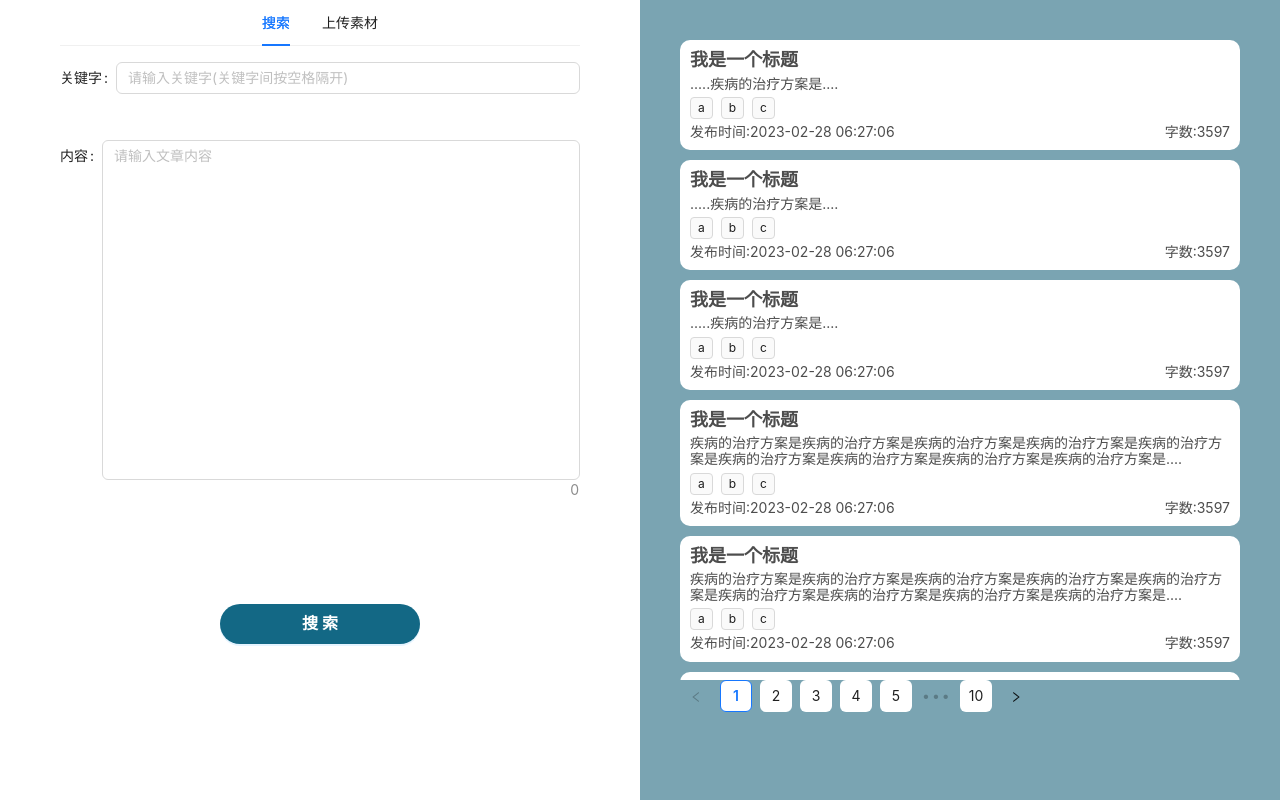
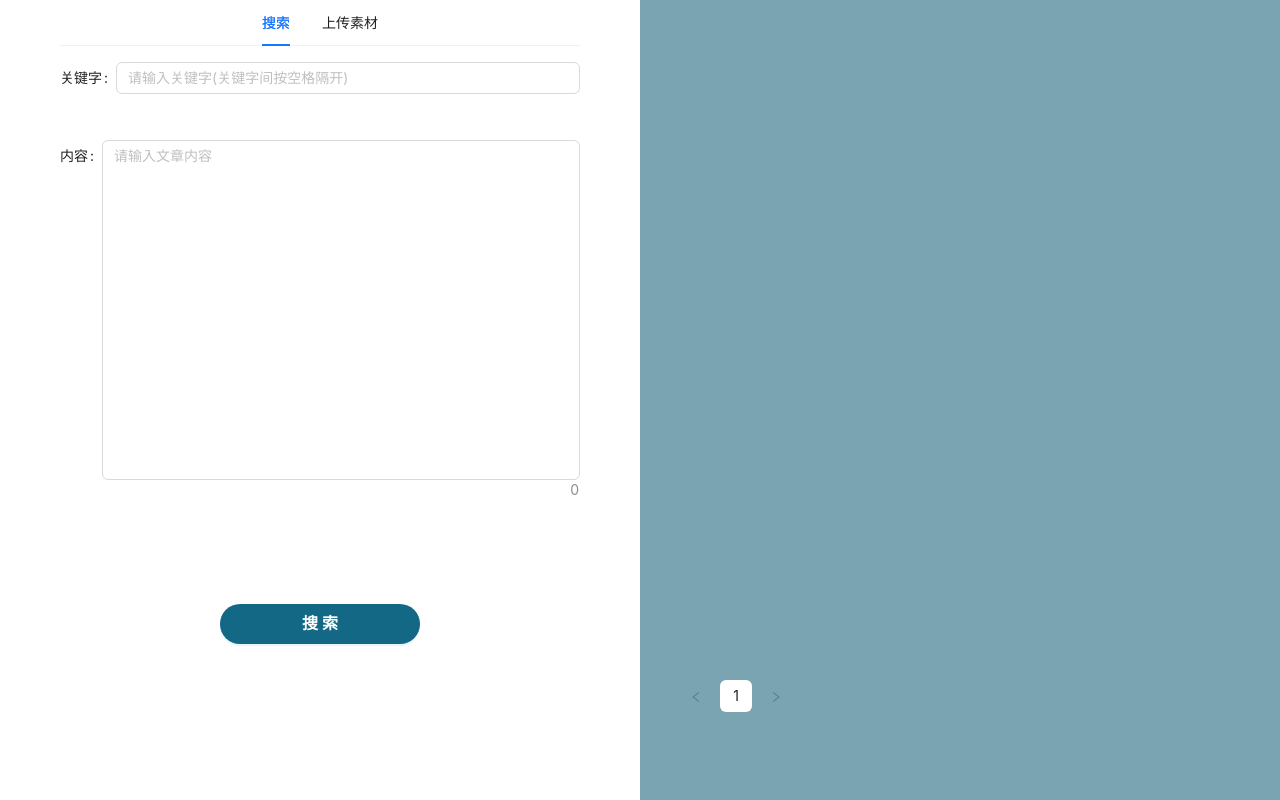
Before and after one commit to Mum1111/deduplication_html, a React (Create React App) app: page / in a window 1280 px wide. Built offline with nearby package versions, Linux system fonts and the light colour scheme.

Commit message:
feat: 列表和搜索接口接入

```diff
--- a/src/App.js
+++ b/src/App.js
@@ -11,22 +11,11 @@ const colStyleProps = {
   style: { background: "#7aa4b2", height: "100vh", overflow: "auto" },
 };
 
-const tabsItems = [
-  {
-    key: "1",
-    label: `搜索`,
-    children: <FormCom />,
-  },
-  {
-    key: "2",
-    label: `上传素材`,
-    children: <UploadCom />,
-  },
-];
-
 function App() {
   const [open, setOpen] = useState(false);
   const [article, setArticle] = useState({});
+  const [articleList, setArticleList] = useState({});
+
   const loadArticleDetail = async (articleId) => {
     try {
       const res = await loadArticleById(articleId);
@@ -44,6 +33,23 @@ function App() {
   const changeOpen = (open) => {
     setOpen(open);
   };
+
+  const onArticlePageList = (pages) => {
+    setArticleList(pages);
+  };
+
+  const tabsItems = [
+    {
+      key: "1",
+      label: `搜索`,
+      children: <FormCom onArticlePageList={onArticlePageList} />,
+    },
+    {
+      key: "2",
+      label: `上传素材`,
+      children: <UploadCom />,
+    },
+  ];
   return (
     <div className="App">
       <Row>
@@ -59,7 +65,10 @@ function App() {
           <Tabs defaultActiveKey="1" centered items={tabsItems} />
         </Col>
         <Col span={12} {...colStyleProps}>
-          <ArticlePage chooseDetail={chooseArticleDetail} />
+          <ArticlePage
+            chooseDetail={chooseArticleDetail}
+            articleList={articleList}
+          />
         </Col>
       </Row>
       <ArticleDetail article={article} open={open} changeOpen={changeOpen} />
--- a/src/components/ArticlePage.jsx
+++ b/src/components/ArticlePage.jsx
@@ -75,6 +75,7 @@ const mockData = {
 };
 
 export const ArticlePage = (props) => {
+  const { articleList } = props;
   const chooseDetail = (articleId) => {
     props.chooseDetail(articleId);
   };
@@ -93,7 +94,9 @@ export const ArticlePage = (props) => {
         className="content_container"
         style={{ height: "80vh", overflow: "auto" }}
       >
-        {mockData.pagination.list.map((item) => (
+        {articleList &&
+          articleList.list &&
+          articleList.list.map((item) => (
             <div
               key={item.id}
               onClick={() => chooseDetail(item.id)}
@@ -107,12 +110,14 @@ export const ArticlePage = (props) => {
                 textAlign: "left",
               }}
             >
-            <div style={{ fontWeight: "bold", fontSize: "18px" }}>
-              {item.title}
-            </div>
-            <div style={{ fontSize: "14px", margin: "5px 0" }}>
-              {item.content}
-            </div>
+              <div
+                style={{ fontWeight: "bold", fontSize: "18px" }}
+                dangerouslySetInnerHTML={{ __html: item.title }}
+              ></div>
+              <div
+                style={{ fontSize: "14px", margin: "5px 0" }}
+                dangerouslySetInnerHTML={{ __html: item.content }}
+              ></div>
               <div className="tags">
                 {item.tags.map((it, index) => (
                   <Tag key={index}>{it}</Tag>
@@ -129,7 +134,7 @@ export const ArticlePage = (props) => {
                   发布时间:
                   {dayjs(item.publish_time).format("YYYY-MM-DD HH:mm:ss")}
                 </div>
-              <div>字数:{item.text_num}</div>
+                {item.text_num ? <div>字数:{item.text_num}</div> : ""}
               </div>
             </div>
           ))}
@@ -137,7 +142,7 @@ export const ArticlePage = (props) => {
       <Pagination
         showSizeChanger={false}
         defaultCurrent={1}
-        total={mockData.pagination.total_size}
+        total={articleList.total_size}
       />
     </div>
   );
--- a/src/components/FormCom.jsx
+++ b/src/components/FormCom.jsx
@@ -10,11 +10,12 @@ export const FormCom = (props) => {
   const [form] = Form.useForm();
 
   const calcType = (values) => {
-    if (values.keyWords !== "" && values.content !== "") {
+    console.log("values", values);
+    if (values.keyWords && values.content) {
       return 2;
-    } else if (values.keyWords === "" && values.content !== "") {
+    } else if (!values.keyWords && values.content) {
       return 1;
-    } else if (values.keyWords !== "" && values.content === "") {
+    } else if (values.keyWords && !values.content) {
       return 0;
     } else {
       return -1;
@@ -32,8 +33,15 @@ export const FormCom = (props) => {
       tags: values.keyWords.split(" "),
       content: values.content,
     };
-    await loadArticles(data);
-    console.log(values);
+    try {
+      const {
+        data: { pagination },
+      } = await loadArticles(data);
+      console.log(pagination);
+      props.onArticlePageList(pagination);
+    } catch (error) {
+      console.log(error);
+    }
   };
   const onValuesChange = (changeValues, allValue) => {
     if (changeValues.keyWords) {
--- a/src/components/UploadCom.jsx
+++ b/src/components/UploadCom.jsx
@@ -27,9 +27,7 @@ export const UploadCom = () => {
       <p className="ant-upload-drag-icon">
         <InboxOutlined />
       </p>
-      <p className="ant-upload-text">
-        Click or drag file to this area to upload
-      </p>
+      <p className="ant-upload-text">点击或拖拽文件到此区域上传</p>
       <p className="ant-upload-hint">
         Support for a single or bulk upload. Strictly prohibit from uploading
         company data or other band files
--- a/src/utils/request.js
+++ b/src/utils/request.js
@@ -2,7 +2,7 @@ import axios from "axios";
 import NProgress from "nprogress";
 
 axios.defaults.timeout = 100000;
-axios.defaults.baseURL = "";
+axios.defaults.baseURL = "http://192.168.1.54:8081/v1";
 
 /**
  * http 请求拦截器
@@ -27,9 +27,10 @@ axios.interceptors.request.use(
 
 axios.interceptors.response.use(
   (response) => {
-    if (response.data.errCode === 2) {
-      console.log("过期");
-    }
+    // if (response.data.errCode === 2) {
+    //   console.log("过期");
+    // }
+    console.log("response", response);
     NProgress.done();
     return response;
   },
@@ -67,7 +68,8 @@ function post(url, data) {
   return new Promise((reslove, reject) => {
     axios.post(url, data).then(
       (response) => {
-        reslove(response.data);
+        console.log("response", response);
+        reslove(response);
       },
       (error) => {
         reject(error);
```
Lines whose indentation alone changed are shown as unchanged.
